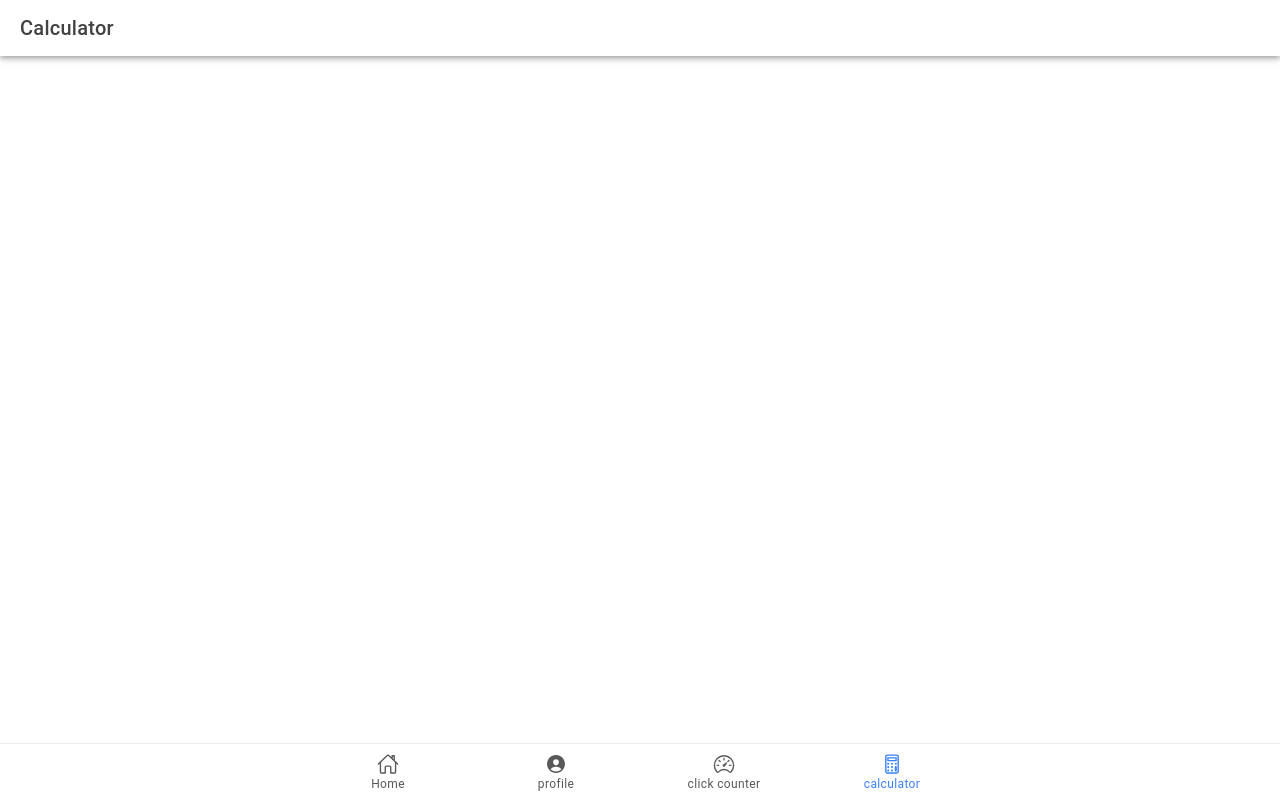
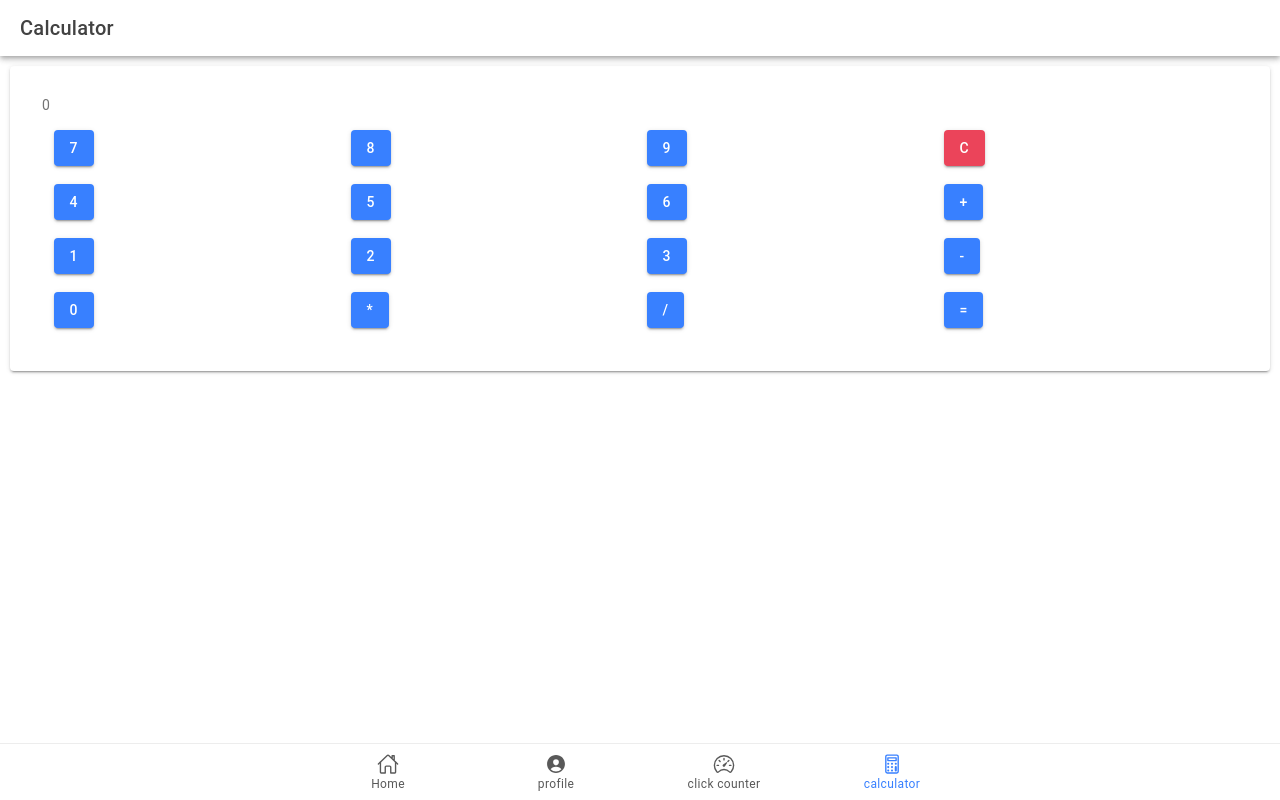
Before and after one commit to JamesRymarc29/ion-t-bagasbas, a React (Vite) app: page /tab3 in a window 1280 px wide. Built offline with nearby package versions, Linux system fonts and the light colour scheme.

Commit message:
Added calculator in the tab3

```diff
--- a/src/pages/Tab3.tsx
+++ b/src/pages/Tab3.tsx
@@ -1,8 +1,58 @@
 import React, { useState } from 'react';
-import { IonContent, IonHeader, IonPage, IonTitle, IonToolbar, IonButton } from '@ionic/react';
-import './Tab3.css';
+import { IonContent, IonHeader, IonPage, IonTitle, IonToolbar, IonCard, IonCardContent, IonCardHeader, IonCardSubtitle, IonCardTitle, IonButton, IonGrid, IonRow, IonCol } from '@ionic/react';
+import './Tab2.css';
 
-const Tab3: React.FC = () => {
+const Tab2: React.FC = () => {
+  const [displayValue, setDisplayValue] = useState('0');
+  const [previousValue, setPreviousValue] = useState('');
+  const [operator, setOperator] = useState('');
+
+  const handleNumberClick = (num: string) => {
+    if (displayValue === '0') {
+      setDisplayValue(num);
+    } else {
+      setDisplayValue(prevValue => prevValue + num);
+    }
+  };
+
+  const handleOperatorClick = (op: string) => {
+    setPreviousValue(displayValue);
+    setDisplayValue('0');
+    setOperator(op);
+  };
+
+  const handleEqualClick = () => {
+    const currentValue = parseFloat(displayValue);
+    const prevValue = parseFloat(previousValue);
+    let result = 0;
+
+    switch (operator) {
+      case '+':
+        result = prevValue + currentValue;
+        break;
+      case '-':
+        result = prevValue - currentValue;
+        break;
+      case '*':
+        result = prevValue * currentValue;
+        break;
+      case '/':
+        result = prevValue / currentValue;
+        break;
+      default:
+        result = currentValue;
+    }
+
+    setDisplayValue(result.toString());
+    setPreviousValue('');
+    setOperator('');
+  };
+
+  const handleClearClick = () => {
+    setDisplayValue('0');
+    setPreviousValue('');
+    setOperator('');
+  };
 
   return (
     <IonPage>
@@ -18,9 +68,74 @@ const Tab3: React.FC = () => {
           </IonToolbar>
         </IonHeader>
 
+        <IonCard>
+          <IonCardContent>
+            <div className="ion-padding">
+              <div className="calculator-display">{displayValue}</div>
+              <IonGrid>
+                <IonRow>
+                  <IonCol>
+                    <IonButton onClick={() => handleNumberClick('7')}>7</IonButton>
+                  </IonCol>
+                  <IonCol>
+                    <IonButton onClick={() => handleNumberClick('8')}>8</IonButton>
+                  </IonCol>
+                  <IonCol>
+                    <IonButton onClick={() => handleNumberClick('9')}>9</IonButton>
+                  </IonCol>
+                  <IonCol>
+                    <IonButton color="danger" onClick={handleClearClick}>C</IonButton>
+                  </IonCol>
+                </IonRow>
+                <IonRow>
+                  <IonCol>
+                    <IonButton onClick={() => handleNumberClick('4')}>4</IonButton>
+                  </IonCol>
+                  <IonCol>
+                    <IonButton onClick={() => handleNumberClick('5')}>5</IonButton>
+                  </IonCol>
+                  <IonCol>
+                    <IonButton onClick={() => handleNumberClick('6')}>6</IonButton>
+                  </IonCol>
+                  <IonCol>
+                    <IonButton onClick={() => handleOperatorClick('+')}>+</IonButton>
+                  </IonCol>
+                </IonRow>
+                <IonRow>
+                  <IonCol>
+                    <IonButton onClick={() => handleNumberClick('1')}>1</IonButton>
+                  </IonCol>
+                  <IonCol>
+                    <IonButton onClick={() => handleNumberClick('2')}>2</IonButton>
+                  </IonCol>
+                  <IonCol>
+                    <IonButton onClick={() => handleNumberClick('3')}>3</IonButton>
+                  </IonCol>
+                  <IonCol>
+                    <IonButton onClick={() => handleOperatorClick('-')}>-</IonButton>
+                  </IonCol>
+                </IonRow>
+                <IonRow>
+                  <IonCol>
+                    <IonButton onClick={() => handleNumberClick('0')}>0</IonButton>
+                  </IonCol>
+                  <IonCol>
+                    <IonButton onClick={() => handleOperatorClick('*')}>*</IonButton>
+                  </IonCol>
+                  <IonCol>
+                    <IonButton onClick={() => handleOperatorClick('/')}>/</IonButton>
+                  </IonCol>
+                  <IonCol>
+                    <IonButton onClick={handleEqualClick}>=</IonButton>
+                  </IonCol>
+                </IonRow>
+              </IonGrid>
+            </div>
+          </IonCardContent>
+        </IonCard>
       </IonContent>
     </IonPage>
   );
 };
 
-export default Tab3;
+export default Tab2;
```
